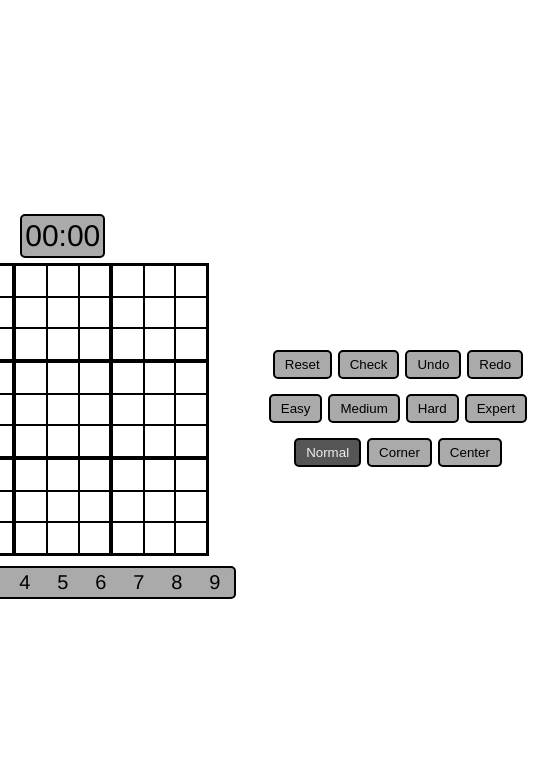
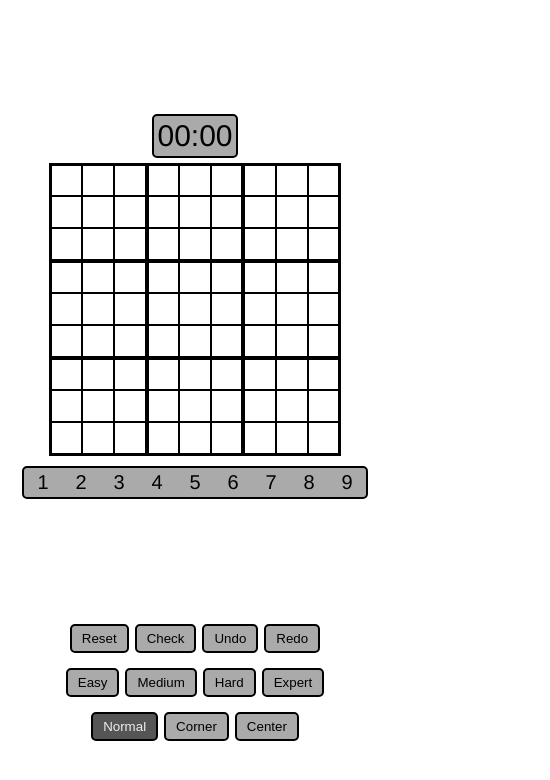
Before and after one commit to camnwalter/sudoku, a React (Create React App) app: page / in a window 390 px wide. Shown: the top 780 px of the page, 550 px wide, since content can reach past the window. Built offline with nearby package versions, Linux system fonts and the light colour scheme.

Commit message:
Add different layout for portrait screens
This is just the beginning of adding full mobile support, so its extremely janky as it is currently

```diff
--- a/src/App.css
+++ b/src/App.css
@@ -120,17 +120,13 @@ body {
 
 .row > div > .overlayText {
   position: absolute;
-  top: 0;
-  left: 0;
-  margin: 0;
-  width: 100%;
-  height: 100%;
-  font-size: 1.1rem;
+  display: flex;
+  justify-content: center;
+  font-size: 1rem;
   text-align: center;
 }
 
 .corner {
-  text-align: center;
   width: 100%;
   height: 100%;
   word-spacing: 0.5rem;
@@ -166,3 +162,34 @@ body {
   background-color: #555;
   color: #eee;
 }
+
+@media screen and (orientation: portrait) {
+  .mainArea {
+    flex-direction: column;
+  }
+
+  .column:first-child {
+    flex: 0%;
+    display: none;
+  }
+
+  .largeColumn {
+    flex: 75%;
+    display: flex;
+    align-items: center;
+    flex-direction: column;
+  }
+
+  .row > div {
+    font-size: 1.5rem;
+  }
+
+  .row > div > .overlayText {
+    font-size: 2vmin;
+    line-height: 2.5vmin;
+  }
+
+  .corner {
+    word-spacing: 1vmin;
+  }
+}
```
